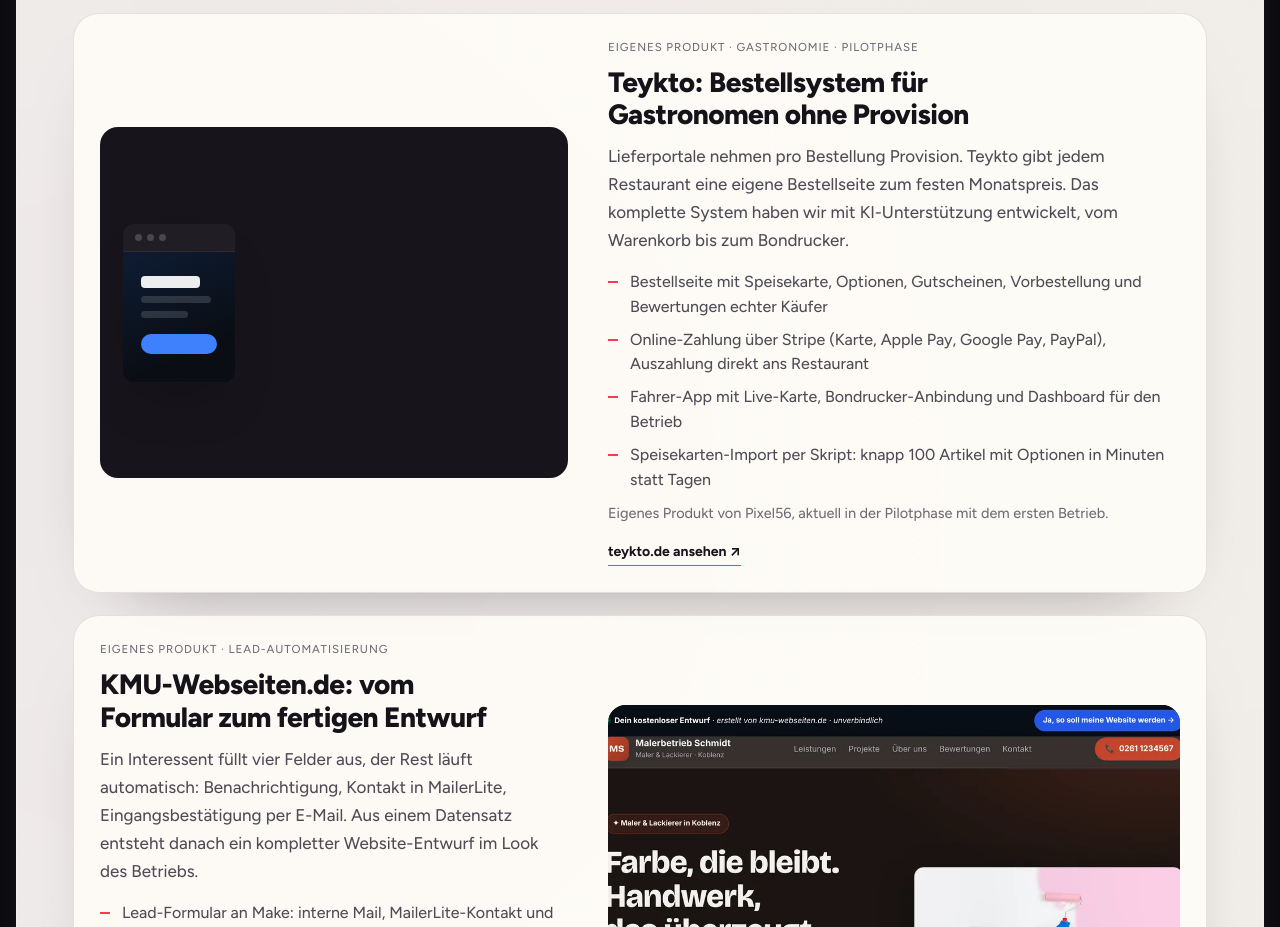
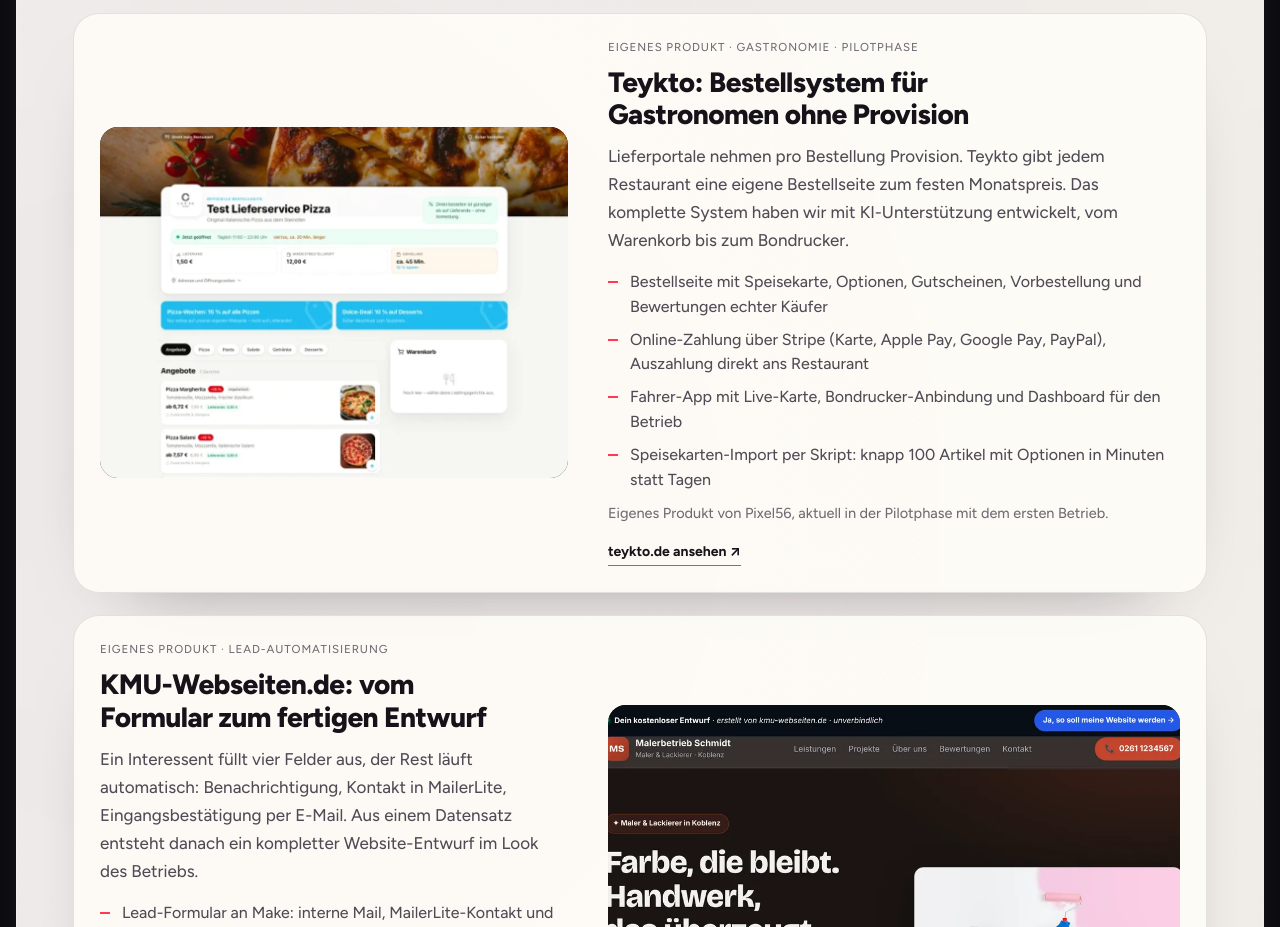
Before and after one commit to atillac-design/pixel56-webseite, a Next.js app in the folder web/: page /leistungen/ki-automatisierung in a window 1280 px wide. Shown: the part 11000-11927 px from the top of the page. Built offline with nearby package versions, Linux system fonts and the light colour scheme.

Commit message:
KI-Seite: Teykto mit echtem Bild der Bestellseite
Screenshot der Bestellseite vom Inhaber, oberer Ausschnitt als Motiv statt
des abstrakten Browser-Mockups.

Co-Authored-By: Claude Fable 5.1 <noreply@anthropic.com>
Claude-Session: https://claude.ai/code/session_01RdZ91zX717GxELCA6hukTo

```diff
--- a/web/app/leistungen/ki-automatisierung/page.tsx
+++ b/web/app/leistungen/ki-automatisierung/page.tsx
@@ -167,7 +167,8 @@ const eigeneProjekte: DetailEintrag[] = [
       "Fahrer-App mit Live-Karte, Bondrucker-Anbindung und Dashboard für den Betrieb",
       "Speisekarten-Import per Skript: knapp 100 Artikel mit Optionen in Minuten statt Tagen",
     ],
-    variant: "ic-2",
+    bild: "/bilder/ki-projekt-teykto.webp",
+    bildAlt: "Teykto-Bestellseite eines Pizza-Lieferservice mit Angeboten, Lieferzeit und Warenkorb",
     href: "https://teykto.de",
     linkText: "teykto.de ansehen",
     extern: true,
```
Also changed, not shown: web/public/bilder/ki-projekt-teykto.webp (added), 1 other file (tests, documents, lock files or other folders).
